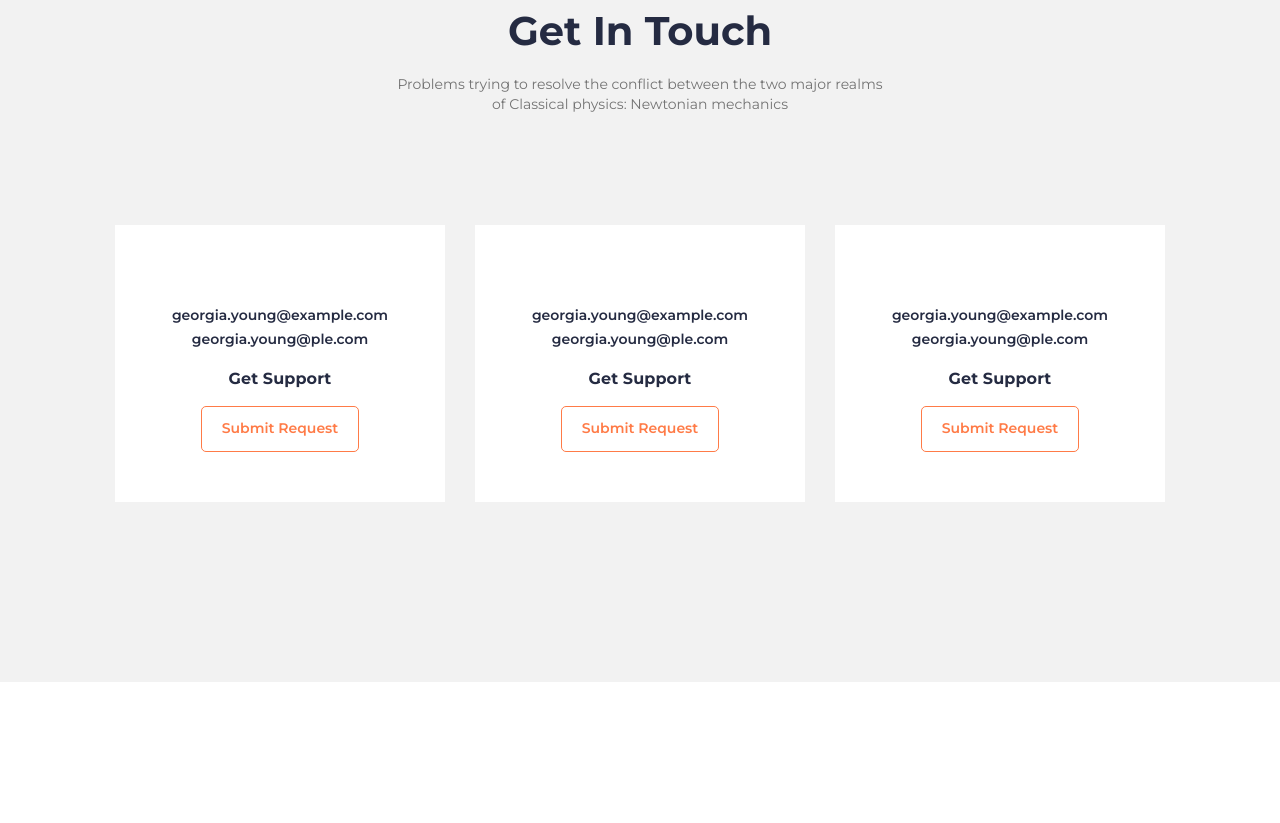
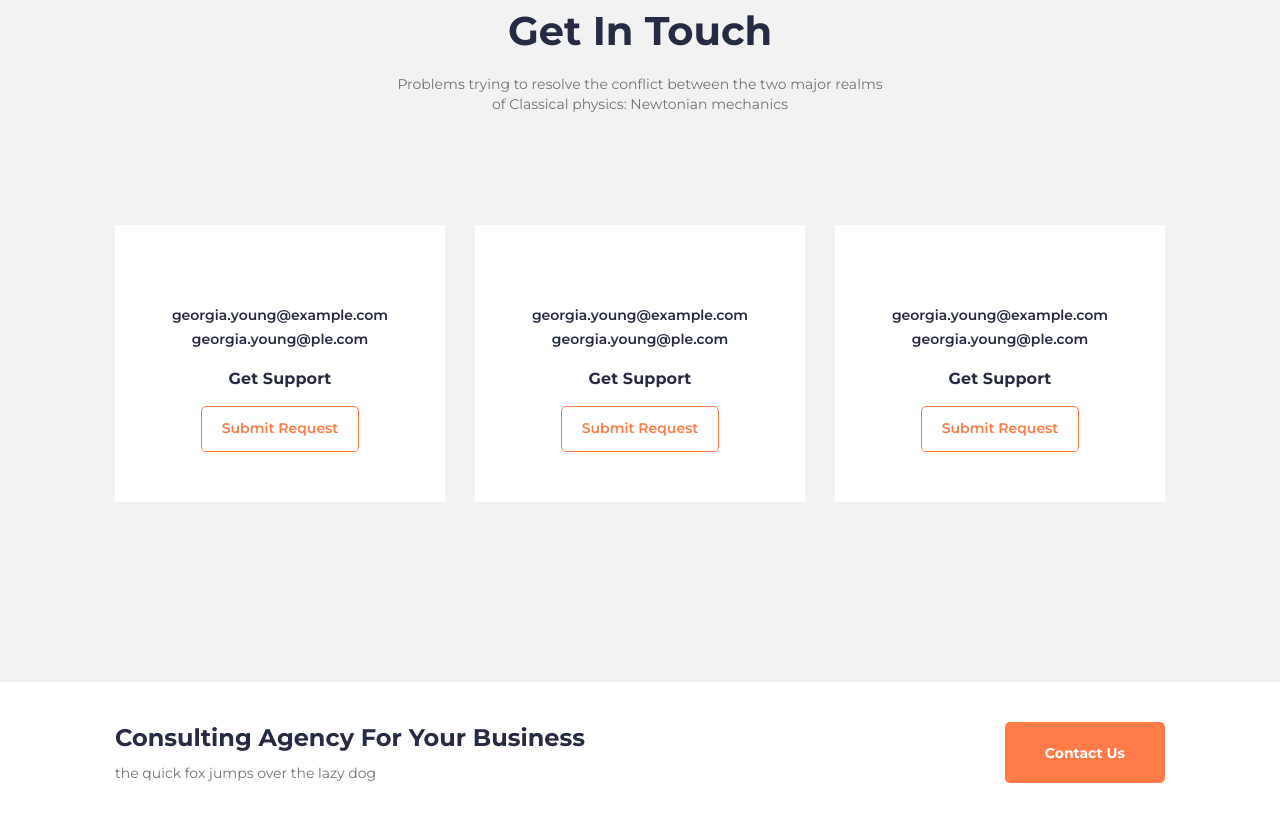
Before and after one commit to Wlad199/Project__15-Relvise, a website built with webpack: page src/index.html in a window 1280 px wide. Shown: the part 3216-4039 px from the top of the page. Before the commit the page ends 3898 px from the top, so only its background shows below. Built offline with nearby package versions, Linux system fonts and the light colour scheme; files whose address does not match are found by name.

Commit message:
cunsulting

```diff
--- a/src/html/_mainpage.htm
+++ b/src/html/_mainpage.htm
@@ -247,4 +247,15 @@
 			</div>
 		</div>
 	</section>
+	<section class="consulting">
+		<div class="consulting__container">
+			<div class="consulting__body">
+				<div class="consulting__content">
+					<div class="consulting__title">Consulting Agency For Your Business</div>
+					<div class="consulting__text">the quick fox jumps over the lazy dog</div>
+				</div>
+				<a href="#" class="consulting__button">Contact Us</a>
+			</div>
+		</div>
+	</section>
 </main>
--- a/src/scss/mainpage.scss
+++ b/src/scss/mainpage.scss
@@ -604,6 +604,10 @@
 		border-radius: 0px 5px 5px 0px;
 		height: 58px;
 		color: #fff;
+		transition: 0.2s all ease 0s;
+		&:hover {
+			background-color: #ff5717;
+		}
 		@media (max-width: 450px) {
 			max-width: 80px;
 		}
@@ -624,6 +628,9 @@
 .getintouch {
 	background-color: #f2f2f2;
 	padding: 80px 0px 180px 0px;
+	@media (max-width: 992px) {
+		padding: 80px 0px 80px 0px;
+	}
 
 	&__container {
 	}
@@ -747,3 +754,59 @@
 
 	}
 }
+
+// consulting ====================================================================================================//
+
+.consulting {
+
+	&__container {
+	}
+
+	&__body {
+		display: flex;
+		justify-content: space-between;
+		padding: 40px 0px;
+		@media (max-width: 767px) {
+			flex-direction: column;
+		}
+	}
+
+	&__content {
+	}
+
+	&__title {
+		font-weight: 700;
+		font-size: 24px;
+		line-height: 133.333333%; /* 32/24 */
+		color: #252B42;
+		padding: 0px 0px 10px 0px;
+		@media (max-width: 530px) {
+			font-size: 18px;
+		}
+	}
+
+	&__text {
+		line-height: 142.857143%; /* 20/14 */
+		@media (max-width: 767px) {
+			padding: 0px 0px 20px 0px;
+		}
+	}
+
+	&__button {
+		display: flex;
+		align-items: center;
+		justify-content: center;
+		background-color: #FF7B47;
+		border-radius: 5px;
+		padding: 15px 40px;
+		color: #fff;
+		font-weight: 700;
+		transition: 0.2s all ease 0s;
+		&:hover {
+			background-color: #ff5717;
+		}
+		@media (max-width: 767px) {
+			padding: 20px 0px;
+		}
+	}
+}
```
